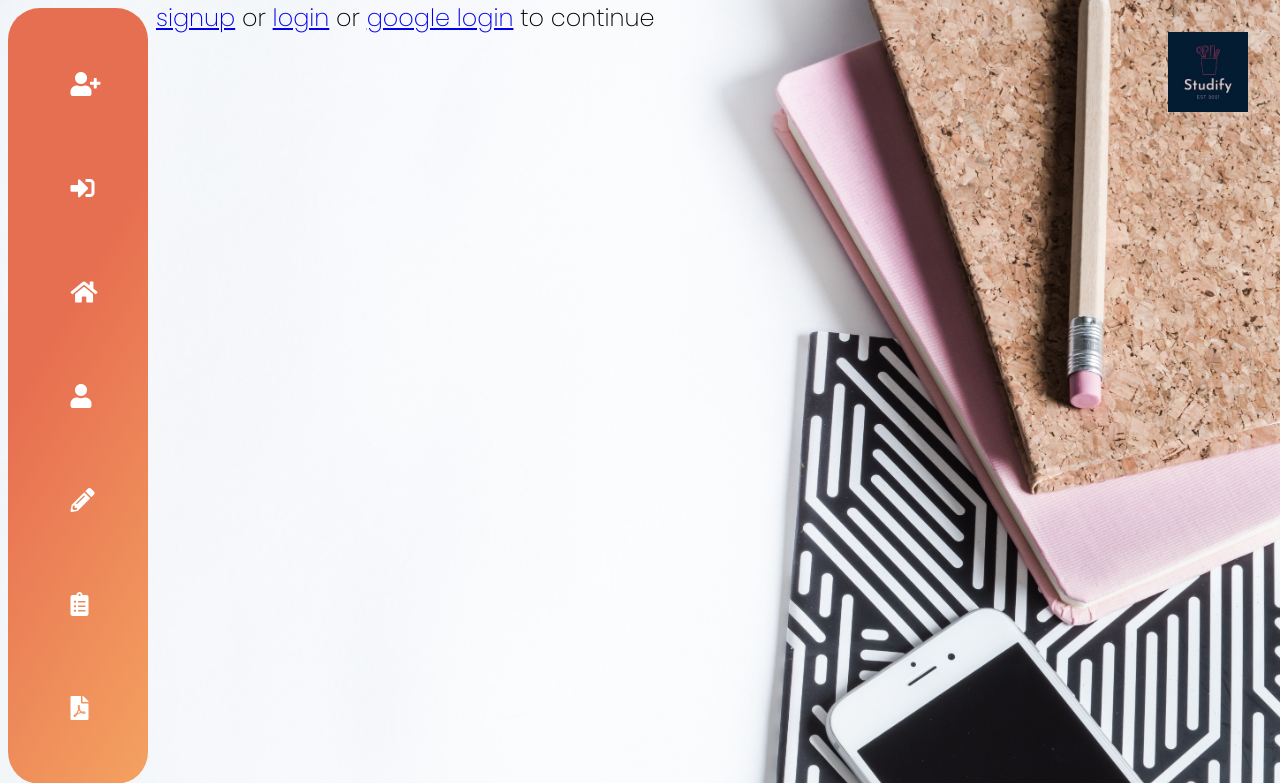
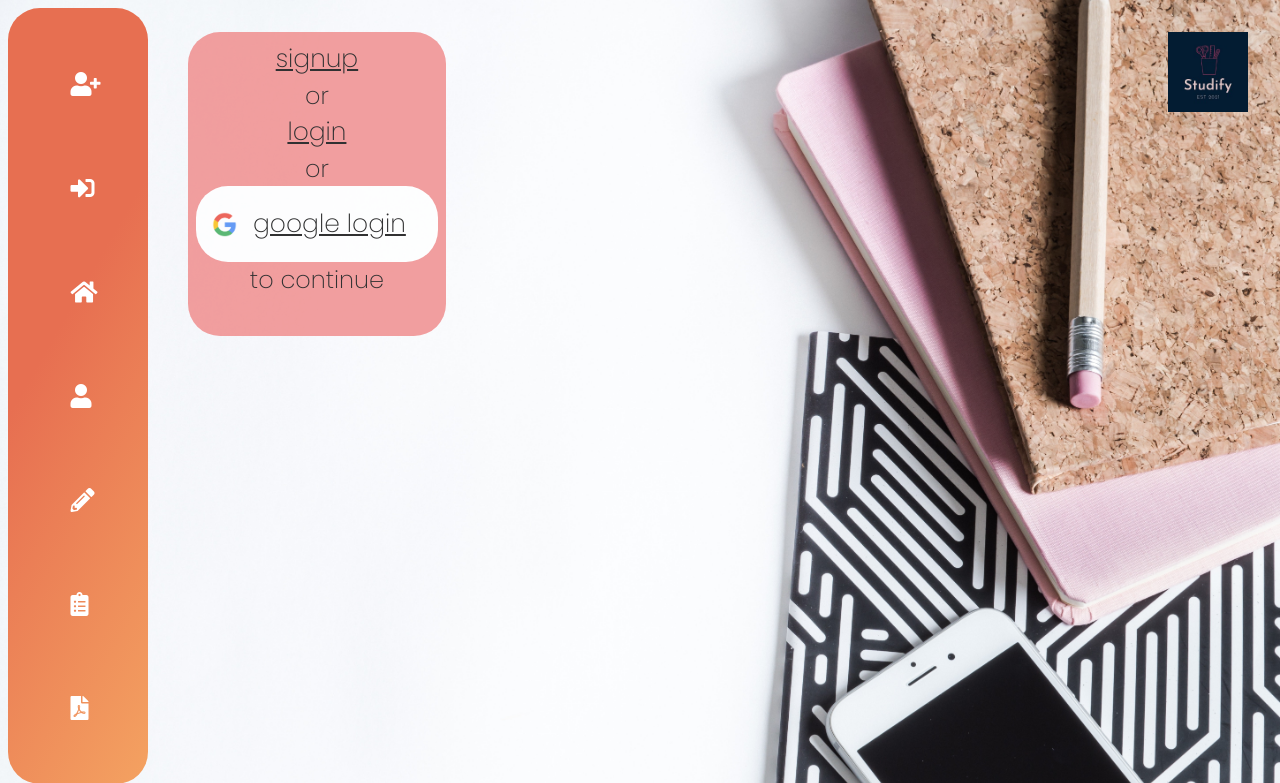
Before and after one commit to Soham041201/Studify, a Django app: page / in a window 1280 px wide. Shown: the top 783 px of the page. Run offline with Django 3.2, Linux system fonts and the light colour scheme.

Commit message:
google login done

```diff
--- a/main/templates/main/home.html
+++ b/main/templates/main/home.html
@@ -7,24 +7,61 @@
     <title>{% block title %}Home{% endblock %}</title>
 
 </head>
-<style>
-    p{
-        display: none;
-    }
 
-</style>
 
 <body>
 
     {% block container %}
+
+    <style>
+        .container{
+            background: rgb(240, 136, 136);
+            height: 18rem;
+            margin: 1rem;
+            opacity: 0.8;
+            text-align: center;
+            margin: 2rem;
+            padding: 0.5rem;
+            border-radius: 2rem;
+        }
+        .container div a{
+            color: azure;
+            padding: 1rem;
+            font-size: 25px;
+            color: black;
+
+        }
+        .google a{
+            padding: 0;
+            border-radius: 2rem;
+            background: white;
+        }
+        .google{
+            background: white;
+            display: flex;
+            align-items: center;
+            justify-content: center;
+            border-radius: 2rem;
+            padding: 0.2rem 1rem;
+        }
+        .google img{
+            width: 25px;
+            height: 25px;
+        }
+    </style>
     <link rel="stylesheet" type="text/css" href="{% static 'css/main.css' %}">
     {% if user.is_authenticated %}
     <div>
-    <br><br>
-    <div class="name">Welcome, {{user.username}}</div>
+        <br><br>
+        <div class="name">Welcome, {{user.username}}</div>
     </div>
     {% else %}
-    <div><a href="/register/">signup</a> or <a href="/login">login</a> or <a href="{% url 'social:begin' 'google-oauth2' %}">google login</a> to continue</div>
+    <div class="container">
+        <div><a href="/register/">signup</a></div>
+        or <div><a href="/login">login</a></div>
+        or <div class="google"><img src="{% static 'googlelogin.png' %}" alt="">
+            <a  href="{% url 'social:begin' 'google-oauth2' %}">google login</a></div> to continue
+    </div>
     {% endif %}
 
     {% endblock %}
```
Also changed, not shown: db.sqlite3, main/static/googlelogin.png (added).
